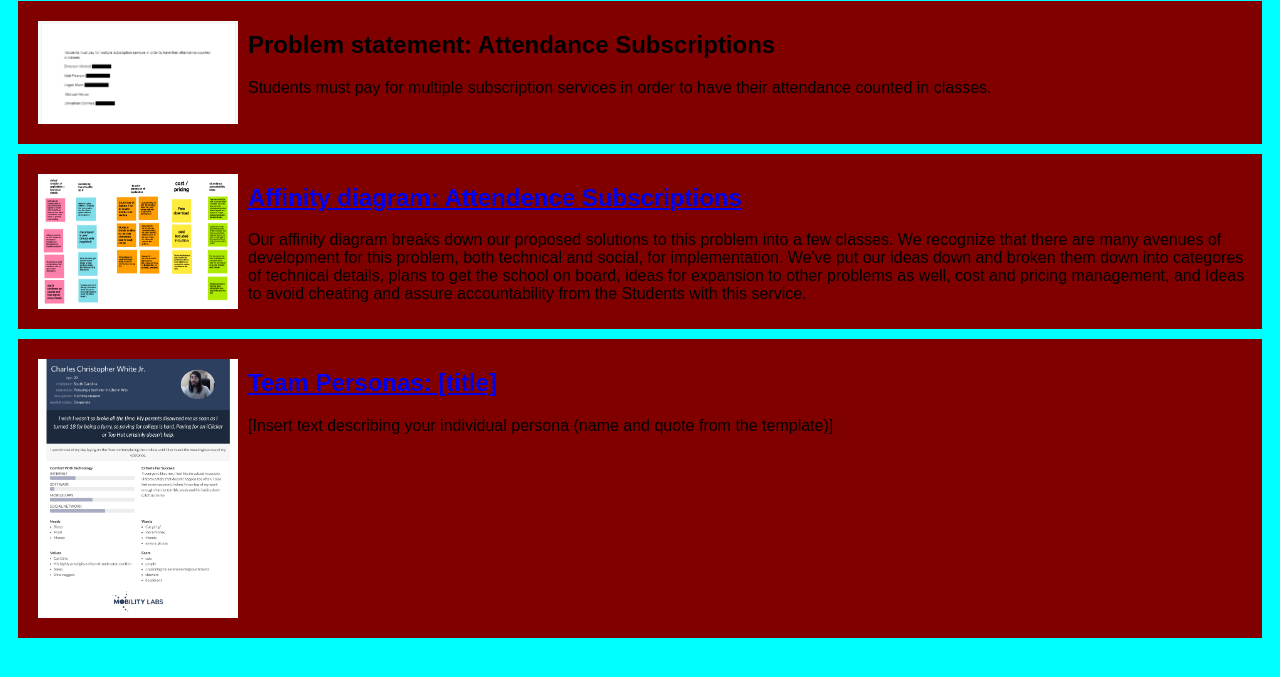
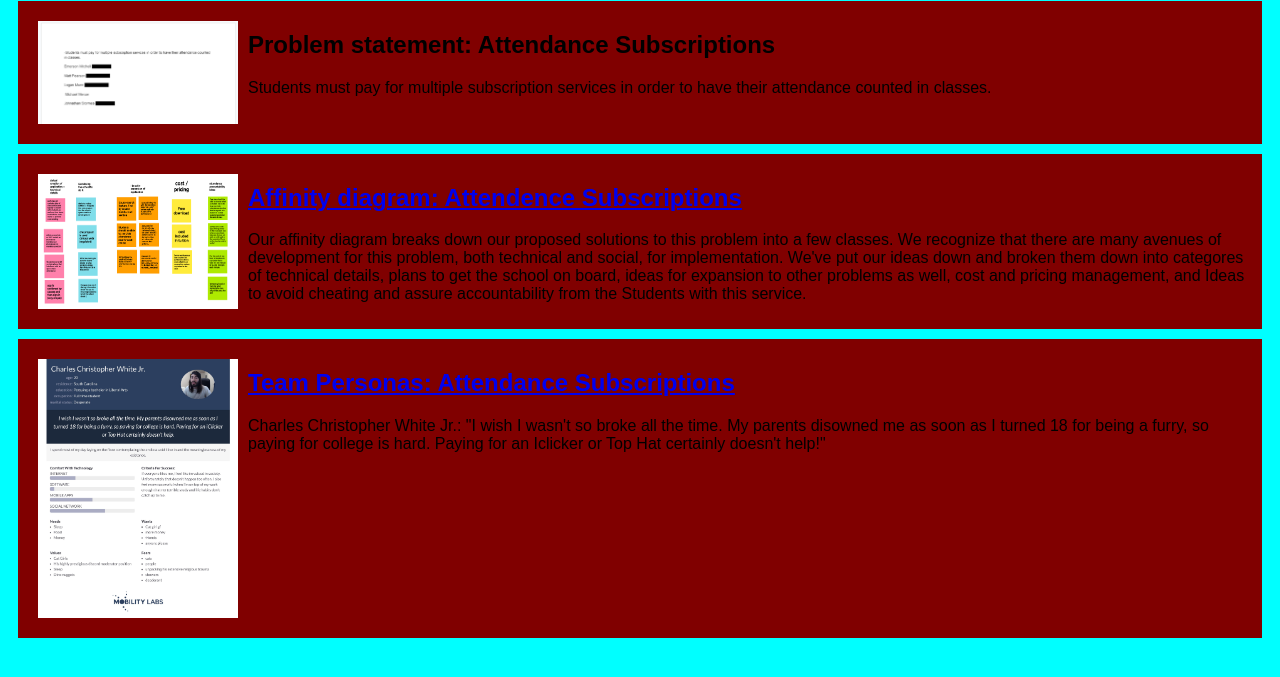
Before and after one commit to cowmama7/cowmama7.github.io, a plain HTML site: page index.html in a window 1280 px wide. Shown: the part 79-756 px from the top of the page. Drawn offline with Linux system fonts and the light colour scheme.

Commit message:
Update index.html

```diff
--- a/index.html
+++ b/index.html
@@ -44,10 +44,10 @@
         <img src="images/my-persona.jpg" />
         <section class="assign-det">
             <a href="files/all-personas.pdf">
-                <h2>Team Personas: [title]</h2>
+                <h2>Team Personas: Attendance Subscriptions</h2>
             </a>
             <p>
-                [Insert text describing your individual persona (name and quote from the template)]
+                Charles Christopher White Jr.: "I wish I wasn't so broke all the time. My parents disowned me as soon as I turned 18 for being a furry, so paying for college is hard. Paying for an Iclicker or Top Hat certainly doesn't help!"
             </p>
         </section>
     </section>
```
